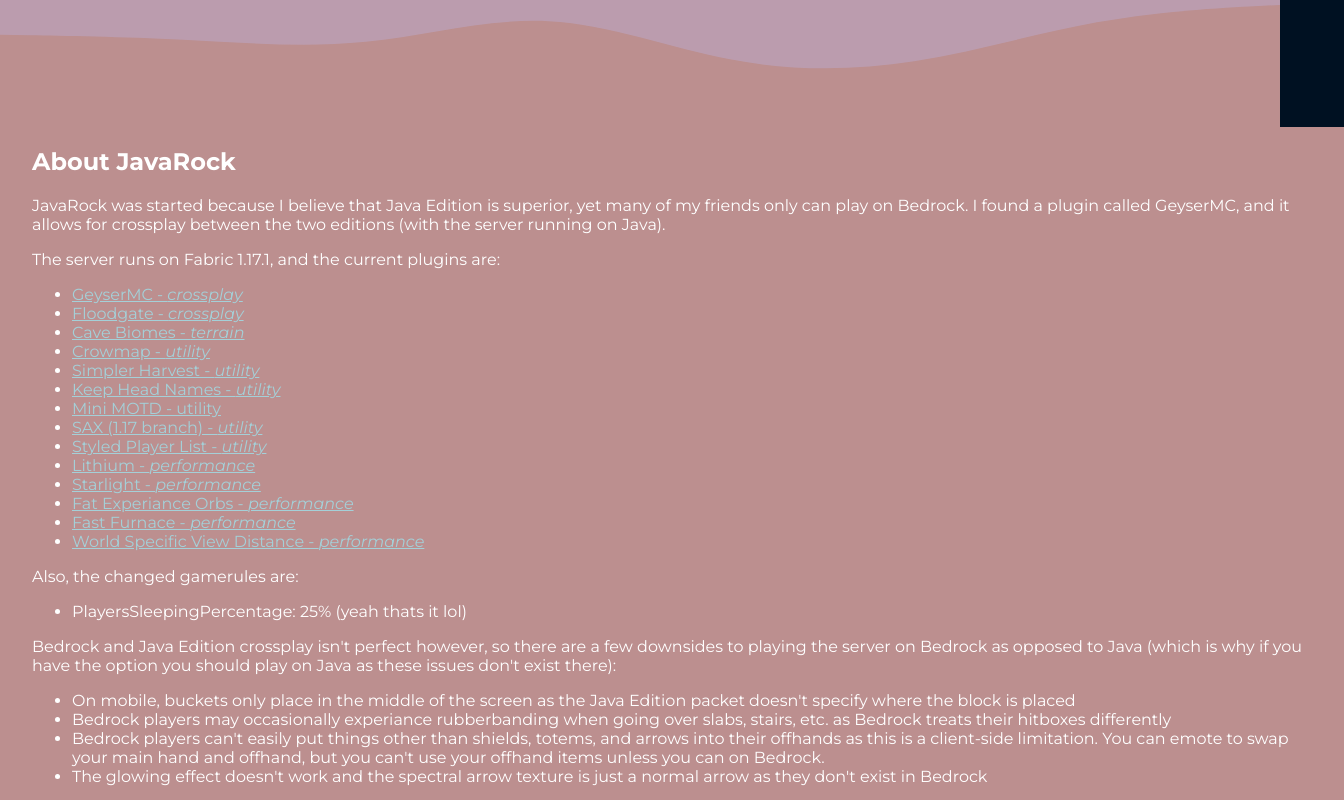
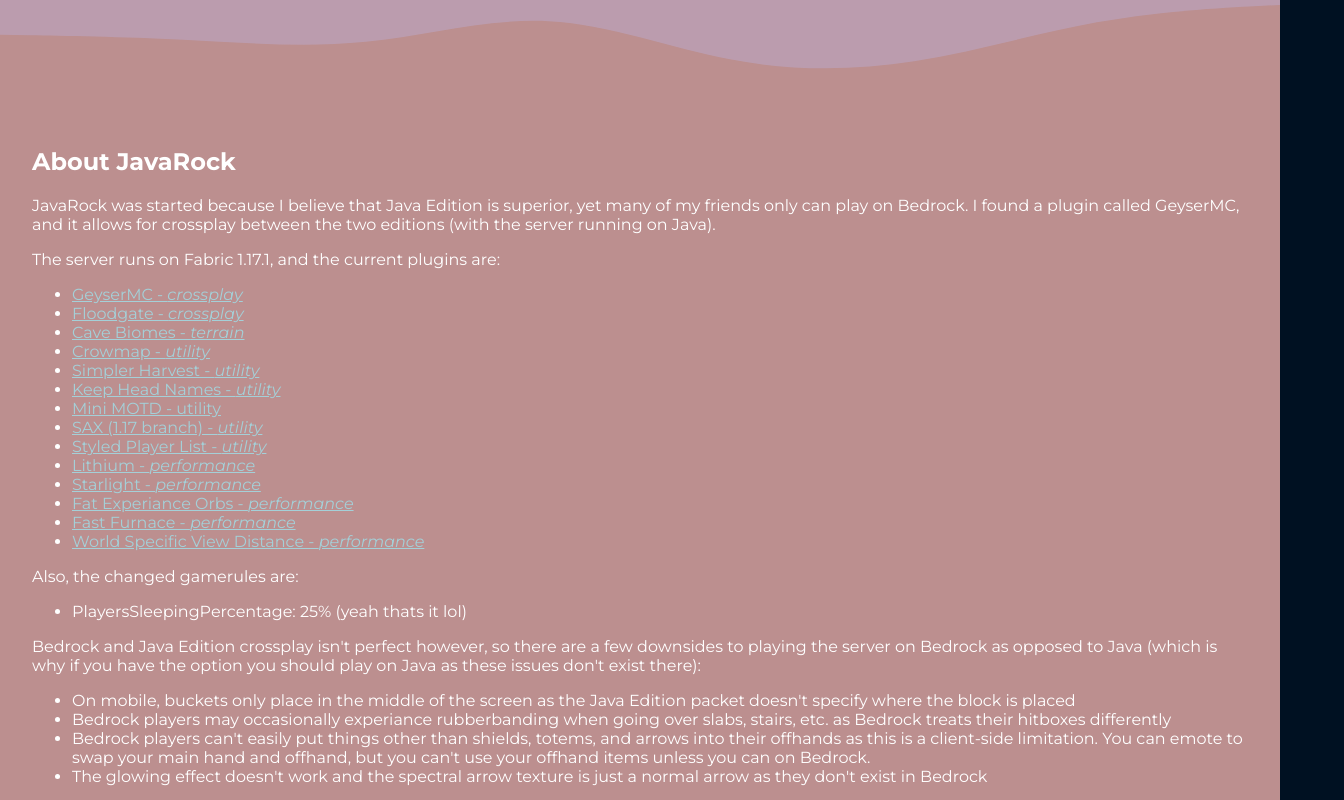
Before and after one commit to JavaRockMC/javarock-site, a website: page src/public/html/index.html in a window 1280 px wide. Shown: the part 1260-2060 px from the top of the page, 1344 px wide, since content can reach past the window. Drawn offline with Linux system fonts and the light colour scheme; no server answers.

Commit message:
fix horizontal scrolling

```diff
--- a/src/public/css/main.scss
+++ b/src/public/css/main.scss
@@ -124,11 +124,12 @@
       margin: 0;
       padding: .1px 2em;
       display: inline-block;
+      width: 100%;
+      max-width: 100%;
+      box-sizing: border-box;
     }
     .rosy {
       background-color: rosybrown;
-      color: #fff;
-      width: 100%;
     }
 
     h1 {
```
Also changed, not shown: src/public/css/main.css.
